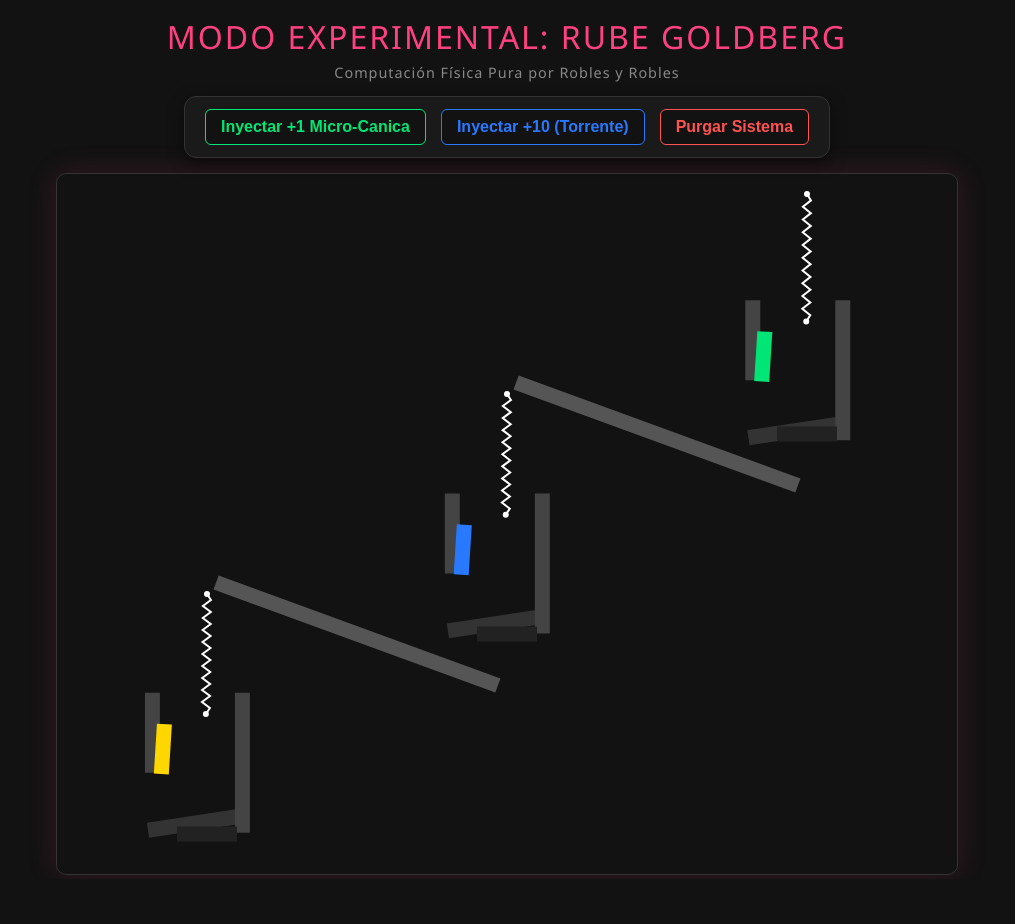
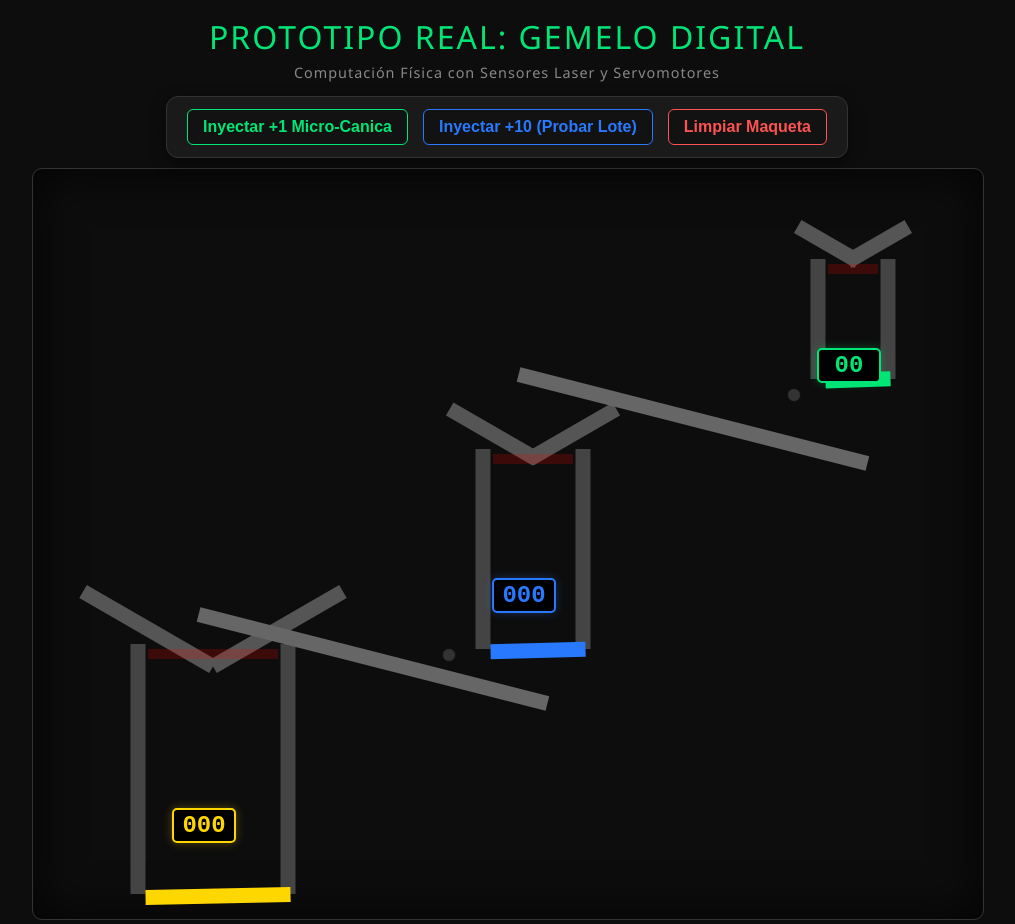
Before and after one commit to RenatoMRobles/Robles_Soroban_Cinematico, a Flask app: page / in a window 1280 px wide. Shown: the whole page, without its empty margins (133-1148 px from the left). Before the commit the page ends 879 px from the top, so only its background shows below. Run offline with Flask 3, Linux system fonts and the light colour scheme.

Commit message:
Complicado usar el renderizado de simulacion fisica para que active un boton, palanca o sensor con precision, mejor intentaremos con una bascula para aumentar la precision y simplificar el disenio

```diff
--- a/templates/index.html
+++ b/templates/index.html
@@ -2,19 +2,19 @@
 <html lang="es">
 <head>
     <meta charset="UTF-8">
-    <title>Soroban Cinemático - Prueba Física</title>
+    <title>Soroban Físico - Prototipo Real</title>
     <script src="https://cdnjs.cloudflare.com/ajax/libs/matter-js/0.19.0/matter.min.js"></script>
     <style>
         body {
-            margin: 0; padding: 0; background-color: #121212;
+            margin: 0; padding: 0; background-color: #0D0D0D; /* Aún más oscuro para resaltar los LEDs */
             color: #E0E0E0; font-family: 'Segoe UI', Tahoma, Geneva, Verdana, sans-serif;
             display: flex; flex-direction: column; align-items: center; overflow: hidden;
         }
-        h1 { margin-top: 15px; font-weight: 300; letter-spacing: 2px; color: #FF4081; margin-bottom: 5px; }
+        h1 { margin-top: 15px; font-weight: 300; letter-spacing: 2px; color: #00E676; margin-bottom: 5px; }
         p.sub { color: #888; margin-top: 0; font-size: 0.9em; letter-spacing: 1px;}
 
         .panel-control {
-            display: flex; gap: 15px; margin-bottom: 15px; z-index: 20;
+            display: flex; gap: 15px; margin-bottom: 10px; z-index: 20;
             background: #1A1A1A; padding: 12px 20px; border-radius: 12px;
             border: 1px solid #333; box-shadow: 0 5px 15px rgba(0,0,0,0.5);
         }
@@ -26,26 +26,59 @@
         .btn-d { color: #2979FF; border-color: #2979FF; } .btn-d:hover { background-color: #2979FF; color: #121212; }
         .btn-reset { color: #FF5252; border-color: #FF5252; } .btn-reset:hover { background-color: #FF5252; color: #121212; }
 
+        #escenario-wrapper { position: relative; width: 950px; height: 750px; }
         #canvas-container {
-            width: 900px; height: 700px; border: 1px solid #333;
-            box-shadow: 0 0 30px rgba(255, 64, 129, 0.15); border-radius: 10px; background-color: transparent;
+            width: 100%; height: 100%; border: 1px solid #333;
+            box-shadow: inset 0 0 50px rgba(0,0,0,0.8); border-radius: 10px; background-color: transparent;
         }
+
+        /* Displays Digitales LED adheridos a los contenedores */
+        .display-led {
+            position: absolute;
+            background: #000; border: 2px solid #333; border-radius: 5px;
+            color: #FF0000; font-family: 'Courier New', Courier, monospace;
+            font-size: 1.5em; font-weight: bold; text-align: center;
+            width: 60px; padding: 2px 0;
+            box-shadow: 0 0 10px rgba(255,0,0,0.3); z-index: 10;
+        }
+        #led-U { left: 785px; top: 180px; color: #00E676; border-color: #00E676; box-shadow: 0 0 10px rgba(0,230,118,0.3);}
+        #led-D { left: 460px; top: 410px; color: #2979FF; border-color: #2979FF; box-shadow: 0 0 10px rgba(41,121,255,0.3);}
+        #led-C { left: 140px; top: 640px; color: #FFD700; border-color: #FFD700; box-shadow: 0 0 10px rgba(255,215,0,0.3);}
+
+        /* Indicadores de Servomotor (Se encienden cuando la compuerta se abre) */
+        .servo-status {
+            position: absolute; width: 12px; height: 12px; border-radius: 50%;
+            background: #333; border: 1px solid #111; z-index: 10; transition: background 0.2s;
+        }
+        .servo-activo { background: #FF3D00; box-shadow: 0 0 15px #FF3D00; }
+
+        #servo-U { left: 755px; top: 220px; }
+        #servo-D { left: 410px; top: 480px; }
     </style>
 </head>
 <body>
-    <h1>MODO EXPERIMENTAL: RUBE GOLDBERG</h1>
-    <p class="sub">Computación Física Pura por Robles y Robles</p>
+    <h1>PROTOTIPO REAL: GEMELO DIGITAL</h1>
+    <p class="sub">Computación Física con Sensores Laser y Servomotores</p>
 
     <div class="panel-control">
         <button class="btn-u" onclick="inyectarCanicas(1)">Inyectar +1 Micro-Canica</button>
-        <button class="btn-d" onclick="inyectarCanicas(10)">Inyectar +10 (Torrente)</button>
-        <button class="btn-reset" onclick="limpiarMundo()">Purgar Sistema</button>
+        <button class="btn-d" onclick="inyectarCanicas(10)">Inyectar +10 (Probar Lote)</button>
+        <button class="btn-reset" onclick="limpiarMundo()">Limpiar Maqueta</button>
     </div>
 
-    <div id="canvas-container"></div>
+    <div id="escenario-wrapper">
+        <div id="led-U" class="display-led">00</div>
+        <div id="led-D" class="display-led">000</div>
+        <div id="led-C" class="display-led">000</div>
+
+        <div id="servo-U" class="servo-status"></div>
+        <div id="servo-D" class="servo-status"></div>
+
+        <div id="canvas-container"></div>
+    </div>
 
     <script>
-        // --- AUDIO ---
+        // --- SINTETIZADOR DE AUDIO INDUSTRIAL ---
         let audioCtx;
         function reproducirSonido(tipo) {
             if (!audioCtx) audioCtx = new (window.AudioContext || window.webkitAudioContext)();
@@ -54,149 +87,182 @@
             osc.connect(gainNode); gainNode.connect(audioCtx.destination);
             let ahora = audioCtx.currentTime;
 
-            if (tipo === 'drop') {
-                osc.type = 'sine'; osc.frequency.setValueAtTime(800, ahora); osc.frequency.exponentialRampToValueAtTime(1200, ahora + 0.05);
-                gainNode.gain.setValueAtTime(0.05, ahora); gainNode.gain.exponentialRampToValueAtTime(0.01, ahora + 0.05);
+            if (tipo === 'drop') { // Clic mecánico
+                osc.type = 'square'; osc.frequency.setValueAtTime(900, ahora); osc.frequency.exponentialRampToValueAtTime(1200, ahora + 0.03);
+                gainNode.gain.setValueAtTime(0.02, ahora); gainNode.gain.exponentialRampToValueAtTime(0.001, ahora + 0.03);
+                osc.start(ahora); osc.stop(ahora + 0.03);
+            } else if (tipo === 'servo') { // Sonido eléctrico de compuerta
+                osc.type = 'sawtooth'; osc.frequency.setValueAtTime(150, ahora); osc.frequency.linearRampToValueAtTime(100, ahora + 0.5);
+                gainNode.gain.setValueAtTime(0.08, ahora); gainNode.gain.linearRampToValueAtTime(0, ahora + 0.5);
+                osc.start(ahora); osc.stop(ahora + 0.5);
+            } else if (tipo === 'beep') { // Beep del sensor láser
+                osc.type = 'sine'; osc.frequency.setValueAtTime(2000, ahora);
+                gainNode.gain.setValueAtTime(0.03, ahora); gainNode.gain.exponentialRampToValueAtTime(0.001, ahora + 0.05);
                 osc.start(ahora); osc.stop(ahora + 0.05);
-            } else if (tipo === 'alarma') {
-                // Sonido de compuerta abriéndose
-                osc.type = 'sawtooth'; osc.frequency.setValueAtTime(300, ahora); osc.frequency.linearRampToValueAtTime(150, ahora + 0.4);
-                gainNode.gain.setValueAtTime(0.1, ahora); gainNode.gain.linearRampToValueAtTime(0, ahora + 0.4);
-                osc.start(ahora); osc.stop(ahora + 0.4);
             }
         }
 
-        // --- MOTOR FÍSICO ---
+        // --- MOTOR FÍSICO DE ALTA PRECISIÓN ---
         const Engine = Matter.Engine, Render = Matter.Render, Runner = Matter.Runner,
               Bodies = Matter.Bodies, Body = Matter.Body, Constraint = Matter.Constraint,
               Composite = Matter.Composite, Events = Matter.Events;
 
         const engine = Engine.create();
-        engine.positionIterations = 8; engine.velocityIterations = 8; // Máxima precisión
+        engine.positionIterations = 10; engine.velocityIterations = 10; // Extra precisión para micro-canicas
 
         const render = Render.create({
             element: document.getElementById('canvas-container'), engine: engine,
-            options: { width: 900, height: 700, wireframes: false, background: 'transparent' }
+            options: { width: 950, height: 750, wireframes: false, background: 'transparent' }
         });
 
-        // --- ARQUITECTURA EN ESCALERA ---
-        const opPared = { render: { fillStyle: '#444' } };
-        let columnasData = {}; // Guardaremos referencias para abrir las compuertas
+        // --- ARQUITECTURA DE CASCADA CON SERVO-ESCOTILLAS ---
+        const opPared = { isStatic: true, render: { fillStyle: '#444' } };
+        let modulos = {}; // Diccionario para controlar las cajas y compuertas
 
-        // Función constructora del Contenedor Mecánico
-        function crearColumna(id, x, y, stiffness, colorBase) {
-            // 1. Base inclinada hacia la IZQUIERDA para que las canicas rueden a la compuerta
-            const base = Bodies.rectangle(x, y, 100, 15, { angle: -0.15, render: { fillStyle: '#333' } });
-            const paredDer = Bodies.rectangle(x + 45, y - 60, 15, 140, opPared);
-            const paredIzqSup = Bodies.rectangle(x - 45, y - 90, 15, 80, opPared); // Deja un hueco abajo
+        function crearContenedor(id, x, y, width, height, limit, colorBase) {
+            // 1. Paredes Estáticas (Forman la caja cerrada)
+            const paredIzq = Bodies.rectangle(x - width/2, y, 15, height, opPared);
+            const paredDer = Bodies.rectangle(x + width/2, y, 15, height, opPared);
 
-            const contenedor = Body.create({ parts: [base, paredDer, paredIzqSup], friction: 0.1, mass: 15, inertia: Infinity });
-            contenedor.label = 'contenedor_' + id;
+            // 2. Techo con Embudo
+            const embudoIzq = Bodies.rectangle(x - width/2 + 10, y - height/2 - 15, width, 15, { isStatic: true, angle: Math.PI/6, render: { fillStyle: '#555' } });
+            const embudoDer = Bodies.rectangle(x + width/2 - 10, y - height/2 - 15, width, 15, { isStatic: true, angle: -Math.PI/6, render: { fillStyle: '#555' } });
 
-            // 2. Resorte calibrado
-            const ancla = Bodies.circle(x, y - 180, 10, { isStatic: true, render: { visible: false } });
-            const resorte = Constraint.create({ bodyA: ancla, bodyB: contenedor, pointB: { x: 0, y: -60 }, stiffness: stiffness, damping: 0.1, length: 120 });
+            // 3. Sensor Digital Infrarrojo (Inmaterial, justo debajo del embudo)
+            const sensorLaser = Bodies.rectangle(x, y - height/2 + 10, width - 20, 10, {
+                isStatic: true, isSensor: true, label: 'sensor_' + id, render: { fillStyle: 'rgba(255, 0, 0, 0.2)' }
+            });
 
-            // 3. La Compuerta (Cuerpo independiente atado con bisagras)
-            const puerta = Bodies.rectangle(x - 45, y - 25, 15, 50, { render: { fillStyle: colorBase } });
+            // 4. Escotilla Inferior (Dinámica, atada con bisagras)
+            // Está ligeramente inclinada para que las canicas salgan naturalmente a la rampa
+            const escotilla = Bodies.rectangle(x, y + height/2, width - 5, 15, { render: { fillStyle: colorBase } });
 
-            // Bisagra superior (eje de rotación)
-            const bisagra = Constraint.create({ bodyA: contenedor, pointA: { x: -45, y: -50 }, bodyB: puerta, pointB: { x: 0, y: -25 }, stiffness: 1, length: 0, render: { visible: false } });
-            // Cerrojo inferior (mantiene cerrada la puerta)
-            const cerrojo = Constraint.create({ bodyA: contenedor, pointA: { x: -45, y: 0 }, bodyB: puerta, pointB: { x: 0, y: 25 }, stiffness: 1, length: 0, render: { visible: false } });
+            // Bisagra izquierda (El Servomotor virtual)
+            const bisagra = Constraint.create({
+                pointA: { x: x - width/2 + 5, y: y + height/2 }, bodyB: escotilla, pointB: { x: -width/2 + 10, y: 0 },
+                stiffness: 1, length: 0, render: { visible: false }
+            });
+            // Cerrojo derecho (Mantiene la puerta cerrada)
+            const cerrojo = Constraint.create({
+                pointA: { x: x + width/2 - 5, y: y + height/2 }, bodyB: escotilla, pointB: { x: width/2 - 10, y: 0 },
+                stiffness: 1, length: 0, render: { visible: false }
+            });
 
-            // 4. El Botón Sensor de Presión (Debajo del contenedor)
-            const boton = Bodies.rectangle(x, y + 60, 60, 15, { isStatic: true, isSensor: true, render: { fillStyle: '#222' } });
-            boton.label = 'boton_' + id;
+            Composite.add(engine.world, [paredIzq, paredDer, embudoIzq, embudoDer, sensorLaser, escotilla, bisagra, cerrojo]);
 
-            Composite.add(engine.world, [contenedor, ancla, resorte, puerta, bisagra, cerrojo, boton]);
-
-            // Guardar en el diccionario para controlarlo después
-            columnasData[id] = { id, contenedor, puerta, cerrojo, boton, color: colorBase, abierta: false };
+            modulos[id] = { id, escotilla, cerrojo, limite: limit, conteoActual: 0, abierta: false };
         }
 
-        // --- INSTANCIAR ESCENARIO ---
-        // Unidades (Arriba Derecha) - Resorte muy suave (se acciona con 10 canicas)
-        crearColumna('U', 750, 200, 0.005, '#00E676');
+        // --- INSTANCIAR LOS MÓDULOS ---
+        // U: Unidades. Pequeña. Límite 10. (x: 820, y: 150)
+        crearContenedor('U', 820, 150, 70, 120, 10, '#00E676');
 
-        // Decenas (Medio Centro) - Resorte más tenso (se acciona con 100 canicas)
-        crearColumna('D', 450, 400, 0.05, '#2979FF');
+        // D: Decenas. Mediana. Límite 100. (x: 500, y: 380)
+        crearContenedor('D', 500, 380, 100, 200, 100, '#2979FF');
 
-        // Centenas (Abajo Izquierda) - Contenedor final estático (o muy duro)
-        crearColumna('C', 150, 600, 0.5, '#FFD700');
+        // C: Centenas. Grande. Depósito final. (x: 180, y: 600)
+        // Como es el depósito final, no tiene límite ni escotilla funcional por ahora, pero la construimos igual.
+        crearContenedor('C', 180, 600, 150, 250, 9999, '#FFD700');
 
-        // --- RAMPAS DE CASCADA ---
-        // Rampa de Unidades -> Decenas
-        Composite.add(engine.world, Bodies.rectangle(600, 260, 300, 15, { isStatic: true, angle: 0.35, render: { fillStyle: '#555' } }));
-        // Rampa de Decenas -> Centenas
-        Composite.add(engine.world, Bodies.rectangle(300, 460, 300, 15, { isStatic: true, angle: 0.35, render: { fillStyle: '#555' } }));
+        // --- RAMPAS METÁLICAS GEOMÉTRICAS ---
+        // Rampa de U a D: Conecta la caída de U (820, 220) con el embudo de D (500, 250)
+        Composite.add(engine.world, Bodies.rectangle(660, 250, 360, 15, { isStatic: true, angle: 0.25, render: { fillStyle: '#666' } }));
 
+        // Rampa de D a C: Conecta la caída de D (500, 490) con el embudo de C (180, 440) -> Inclinación invertida
+        Composite.add(engine.world, Bodies.rectangle(340, 490, 360, 15, { isStatic: true, angle: 0.25, render: { fillStyle: '#666' } }));
+
+        // --- LÓGICA DE INYECCIÓN ---
         let canicas = [];
-
         function inyectarCanicas(cantidad) {
             let inyectadas = 0;
-            // Torrente en cascada: instanciamos una cada 80ms para no saturar el colisionador
             let intervalo = setInterval(() => {
                 reproducirSonido('drop');
-                // Aparecen justo sobre el contenedor de Unidades con un micro offset aleatorio
-                let nuevaCanica = Bodies.circle(750 + (Math.random() * 20 - 10), 0, 5, { // RADIO = 5 (10 veces más pequeñas!)
-                    restitution: 0.4, mass: 1, friction: 0.005, render: { fillStyle: '#00E676' }
+                // Caída aleatoria justo por encima del embudo de Unidades
+                let nuevaCanica = Bodies.circle(820 + (Math.random() * 20 - 10), -20, 6, { // Micro-canicas de radio 6
+                    restitution: 0.2, mass: 1, friction: 0.05, frictionAir: 0.005, render: { fillStyle: '#00E676' }
                 });
+                // Propiedad custom para evitar doble conteo en el mismo sensor
+                nuevaCanica.sensoresPasados = new Set();
                 canicas.push(nuevaCanica);
                 Composite.add(engine.world, nuevaCanica);
+
                 inyectadas++;
                 if (inyectadas >= cantidad) clearInterval(intervalo);
-            }, 80);
+            }, 60); // Cadencia de disparo para evitar atascamientos
         }
 
         function limpiarMundo() {
             canicas.forEach(c => Composite.remove(engine.world, c));
             canicas = [];
+            ['U', 'D', 'C'].forEach(id => { modulos[id].conteoActual = 0; });
+            actualizarDisplays();
         }
 
-        // --- LÓGICA MECÁNICA DE COMPUERTAS ---
-        function abrirCompuerta(col) {
-            if (col.abierta) return;
-            col.abierta = true;
-            reproducirSonido('alarma');
-
-            // 1. Iluminar botón como si se encendiera
-            col.boton.render.fillStyle = col.color;
-            col.boton.render.strokeStyle = '#FFF';
-            col.boton.render.lineWidth = 3;
-
-            // 2. Destruir el cerrojo (la compuerta cede a la presión y las canicas caen)
-            Composite.remove(engine.world, col.cerrojo);
-
-            // 3. Temporizador neumático para volver a cerrar la compuerta
-            setTimeout(() => {
-                // Regresar la puerta a su posición y ángulo cerrados usando cinemática
-                Body.setAngle(col.puerta, col.contenedor.angle);
-                Body.setPosition(col.puerta, { x: col.contenedor.position.x - 45, y: col.contenedor.position.y - 25 });
-
-                // Re-soldar el cerrojo
-                Composite.add(engine.world, col.cerrojo);
-
-                // Apagar el botón
-                col.boton.render.fillStyle = '#222';
-                col.boton.render.lineWidth = 0;
-                col.abierta = false;
-            }, 3500); // 3.5 segundos para asegurar que todas salgan
+        function actualizarDisplays() {
+            document.getElementById('led-U').innerText = modulos['U'].conteoActual.toString().padStart(2, '0');
+            document.getElementById('led-D').innerText = modulos['D'].conteoActual.toString().padStart(3, '0');
+            document.getElementById('led-C').innerText = modulos['C'].conteoActual.toString().padStart(3, '0');
         }
 
-        // --- SENSORES DE COLISIÓN (EL CEREBRO DEL RUBE GOLDBERG) ---
+        // --- LÓGICA DEL SERVOMOTOR (LA ESCOTILLA) ---
+        function accionarServo(id) {
+            let mod = modulos[id];
+            if (mod.abierta) return;
+            mod.abierta = true;
+
+            reproducirSonido('servo');
+            let luzStatus = document.getElementById('servo-' + id);
+            if(luzStatus) luzStatus.classList.add('servo-activo');
+
+            // Quitar el cerrojo para que la presión abra la puerta
+            Composite.remove(engine.world, mod.cerrojo);
+
+            // Temporizador: Darle 3 segundos para que se vacíe por completo
+            setTimeout(() => {
+                // Cinemática forzada para cerrar la puerta venciendo a las canicas lentas
+                Body.setAngle(mod.escotilla, 0);
+                Body.setAngularVelocity(mod.escotilla, 0);
+
+                // Reposicionar y re-soldar el cerrojo
+                Composite.add(engine.world, mod.cerrojo);
+
+                if(luzStatus) luzStatus.classList.remove('servo-activo');
+                mod.conteoActual = 0; // Se resetea la caja
+                mod.abierta = false;
+                actualizarDisplays();
+            }, 3000);
+        }
+
+        // --- EL CEREBRO: SENSORES LÁSER INFRARROJOS ---
         Events.on(engine, 'collisionStart', function(event) {
             event.pairs.forEach(pair => {
-                let a = pair.bodyA.label;
-                let b = pair.bodyB.label;
+                let bodyA = pair.bodyA; let bodyB = pair.bodyB;
+                let sensor = null; let canica = null;
 
-                // Detectar si el Contenedor de Unidades toca su Botón
-                if ((a === 'contenedor_U' && b === 'boton_U') || (b === 'contenedor_U' && a === 'boton_U')) {
-                    abrirCompuerta(columnasData['U']);
-                }
-                // Detectar si el Contenedor de Decenas toca su Botón
-                if ((a === 'contenedor_D' && b === 'boton_D') || (b === 'contenedor_D' && a === 'boton_D')) {
-                    abrirCompuerta(columnasData['D']);
+                if (bodyA.label && bodyA.label.startsWith('sensor_')) { sensor = bodyA; canica = bodyB; }
+                else if (bodyB.label && bodyB.label.startsWith('sensor_')) { sensor = bodyB; canica = bodyA; }
+
+                if (sensor && canica && canica.sensoresPasados) {
+                    let moduloId = sensor.label.split('_')[1]; // Extrae 'U', 'D', o 'C'
+
+                    // Si la canica no ha pasado por este sensor aún
+                    if (!canica.sensoresPasados.has(moduloId)) {
+                        canica.sensoresPasados.add(moduloId); // Marcar como contada
+                        reproducirSonido('beep');
+
+                        let mod = modulos[moduloId];
+                        mod.conteoActual++;
+                        actualizarDisplays();
+
+                        // Cambio de color visual para saber en qué etapa están
+                        if (moduloId === 'D') canica.render.fillStyle = '#2979FF';
+                        if (moduloId === 'C') canica.render.fillStyle = '#FFD700';
+
+                        // Evaluar lógica de desborde
+                        if (mod.conteoActual >= mod.limite && !mod.abierta) {
+                            accionarServo(moduloId);
+                        }
+                    }
                 }
             });
         });
```
